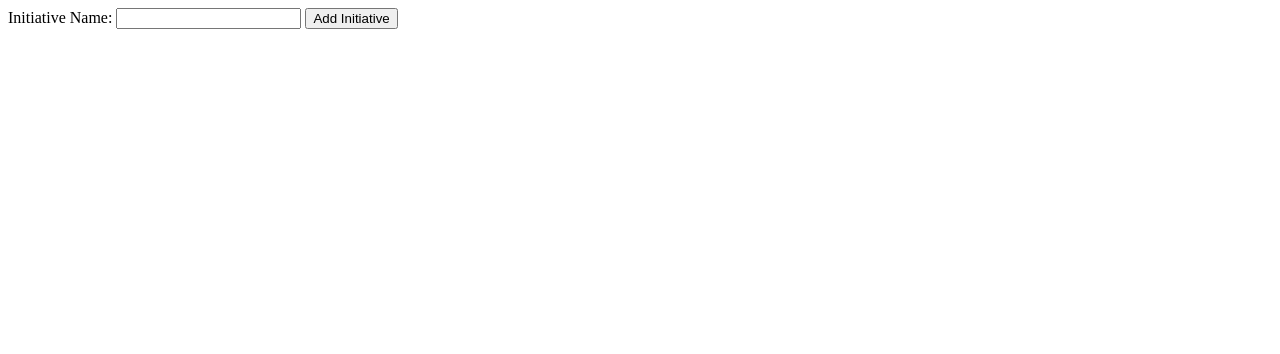
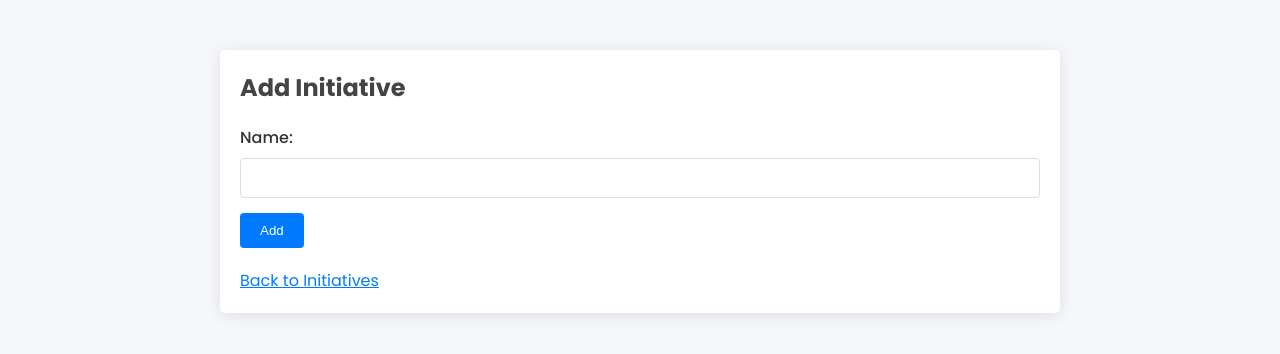
Before and after one commit to jefflcy/feedback-sentiment, a Flask app: page /add_initiative in a window 1280 px wide. Shown: the top 354 px of the page. Run offline with Flask 3, Linux system fonts and the light colour scheme.

Commit message:
Cleanup UI

```diff
--- a/static/styles.css
+++ b/static/styles.css
@@ -12,7 +12,7 @@ button {
 }
 
 body {
-  font-family: "Arial", sans-serif;
+  font-family: "Poppins", sans-serif;
   background-color: #f5f7fa;
   color: #333;
 }
@@ -76,12 +76,85 @@ li {
 }
 
 a {
+  color: #000000;
+  text-decoration: none;
+}
+
+.a-back {
   color: #007bff;
-  text-decoration: none;
   margin-top: 20px;
+  text-decoration: underline;
   display: inline-block;
 }
 
-a:hover {
-  text-decoration: underline;
+.input-group {
+  margin-bottom: 15px;
 }
+
+label {
+  display: block;
+  margin-bottom: 8px;
+  font-weight: 500;
+}
+
+input[type="text"] {
+  width: 100%;
+  padding: 10px;
+  border: 1px solid #ddd;
+  border-radius: 4px;
+  font-size: 16px;
+  box-sizing: border-box;
+  transition: border 0.3s ease, box-shadow 0.3s ease;
+}
+
+input[type="text"]:focus {
+  border-color: #007bff;
+  box-shadow: 0 0 5px rgba(0, 123, 255, 0.5);
+}
+
+input[type="text"]:hover {
+  border-color: #007bff;
+}
+
+.submit-btn {
+  background-color: #007bff;
+  color: #fff;
+  border: none;
+  padding: 10px 20px;
+  border-radius: 4px;
+  cursor: pointer;
+  font-weight: 500;
+  transition: background-color 0.3s ease;
+}
+
+.submit-btn:hover {
+  background-color: #0056b3;
+}
+
+.initiative {
+  text-decoration: none;
+  display: block;
+}
+
+.initiative:hover {
+  text-decoration: none;
+}
+
+.add-initiative-link {
+  display: inline-block;
+  margin-top: 20px;
+  padding: 8px 16px;
+  background-color: #007bff;
+  color: white;
+  border-radius: 4px;
+  transition: background-color 0.3s;
+}
+
+.add-initiative-link:hover {
+  background-color: #0056b3;
+  text-decoration: none;
+}
+
+.initiative-name {
+  color: #1b5f26;
+}
--- a/templates/add_initiative.html
+++ b/templates/add_initiative.html
@@ -2,13 +2,21 @@
 <html>
 <head>
     <title>Add Initiative</title>
-    <!-- Other head contents here -->
+    <link rel="stylesheet" href="https://fonts.googleapis.com/css2?family=Poppins:wght@400;500;700&display=swap">
+    <link rel="stylesheet" href="{{ url_for('static', filename='styles.css') }}">
 </head>
 <body>
-    <form action="/add_initiative" method="post">
-        <label for="name">Initiative Name:</label>
-        <input type="text" name="name" required>
-        <input type="submit" value="Add Initiative">
-    </form>
+    <div class="container">
+        <h1>Add Initiative</h1>
+        <form action="/add_initiative" method="post">
+            <div class="input-group">
+                <label for="name">Name:</label>
+                <input type="text" id="name" name="name" required>
+            </div>
+            <input class="submit-btn" type="submit" value="Add">
+        </form>
+
+        <a class="a-back" href="{{ url_for('index') }}">Back to Initiatives</a>
+    </div>
 </body>
 </html>
```
Also changed, not shown: templates/feedback_page.html (+4 -3 lines), templates/index.html (+4 -3 lines), instance/feedbacks.db.
